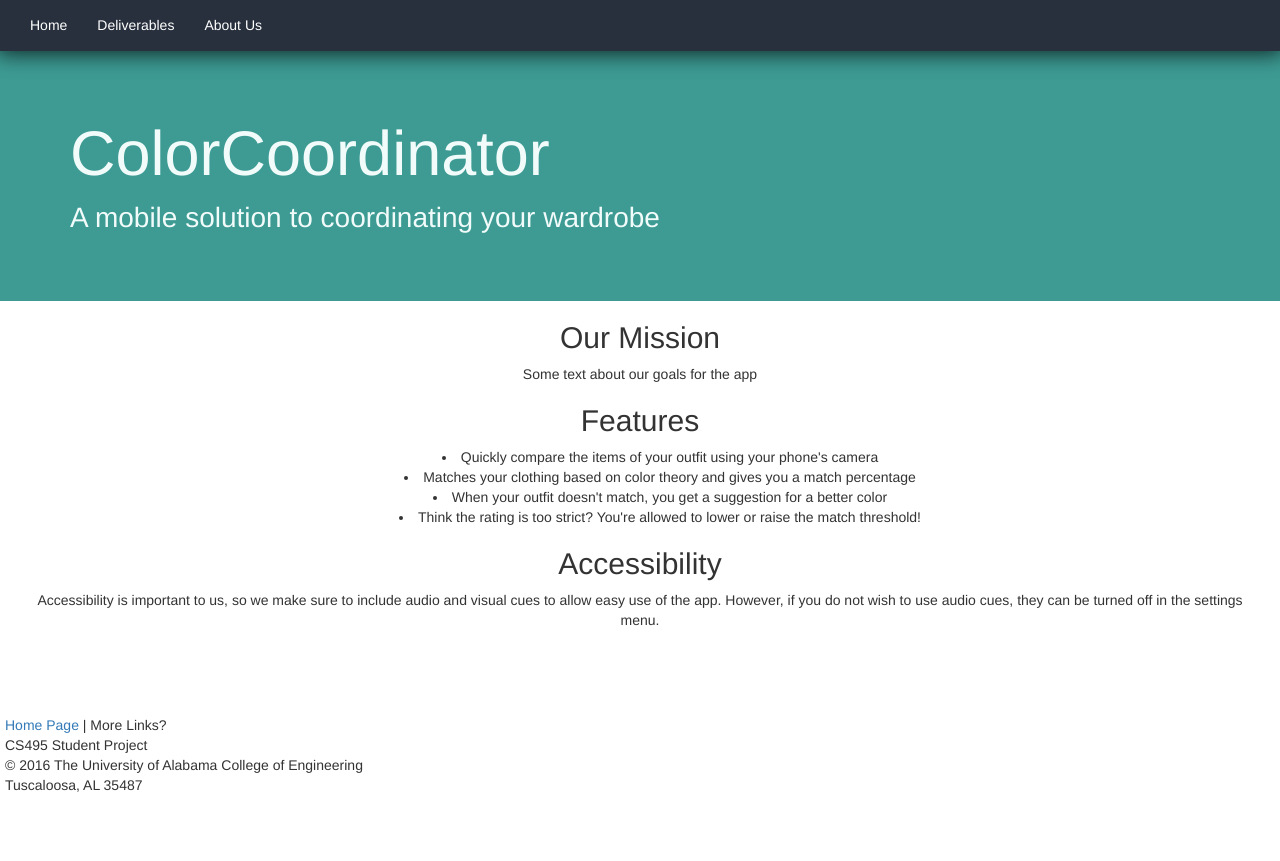
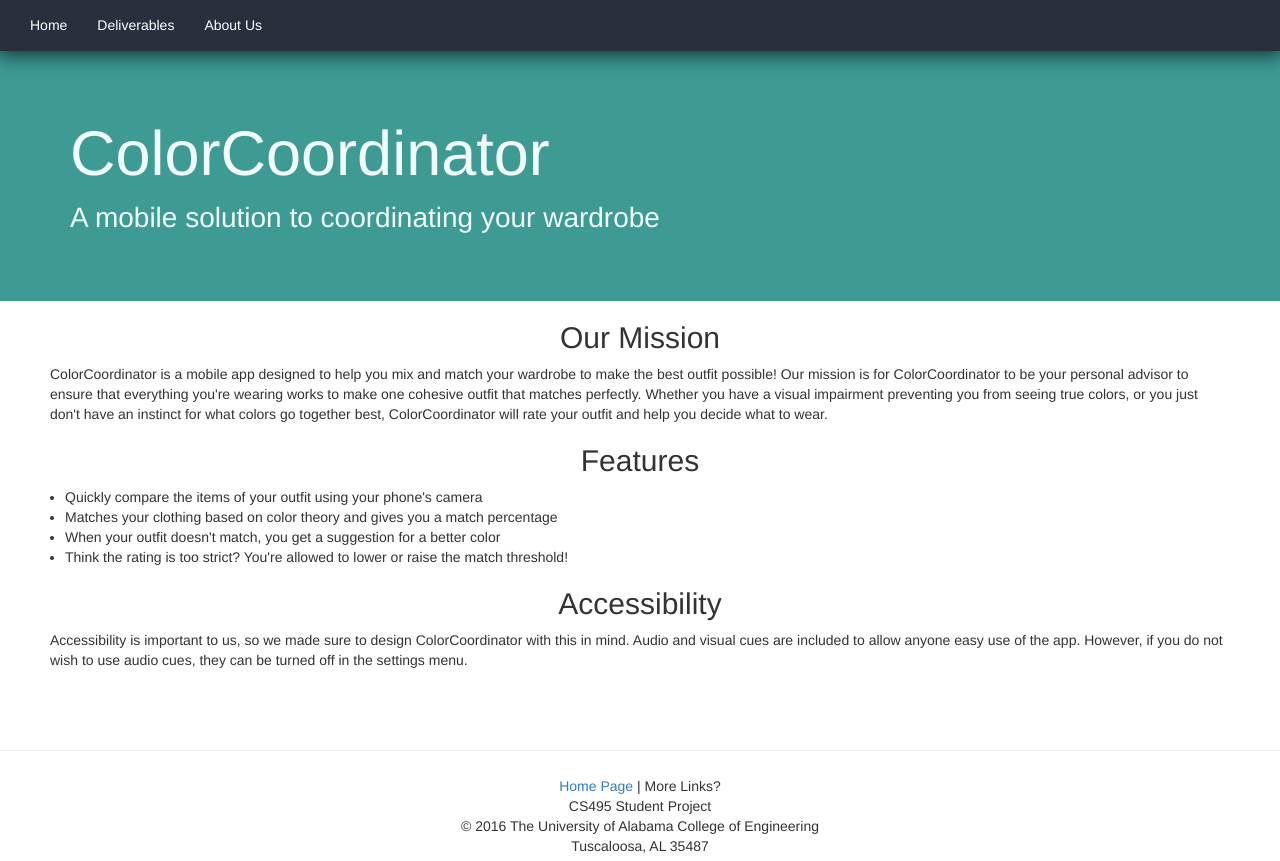
Before and after one commit to ColorCoordinator/ColorCoordinator.github.io, a plain HTML site: page index.html in a window 1280 px wide. Before the commit the page ends 800 px from the top, so only its background shows below. Drawn offline with Linux system fonts and the light colour scheme.

Commit message:
Added mission/names
Added text for our mission on the home page, along with our names on
the About Us page

```diff
--- a/index.html
+++ b/index.html
@@ -32,9 +32,16 @@
     <div class="row row-white-centered">
     	<div class="col-m-12">
     	<h2>Our Mission</h2>
-    	<p>Some text about our goals for the app</p>
+    	<p style="text-align: left;">
+		ColorCoordinator is a mobile app designed to help you mix and match your wardrobe
+		to make the best outfit possible! Our mission is for ColorCoordinator to be your
+		personal advisor to ensure that everything you're wearing works to make one cohesive
+		outfit that matches perfectly. Whether you have a visual impairment preventing you
+		from seeing true colors, or you just don't have an instinct for what colors go together
+		best, ColorCoordinator will rate your outfit and help you decide what to wear.
+		</p>
     	<h2>Features</h2>
-        <ul>
+        <ul style="text-align: left;">
             <li>Quickly compare the items of your outfit using your phone's camera</li>
             <li>Matches your clothing based on color theory and gives you a match percentage</li>
             <li>When your outfit doesn't match, you get a suggestion for a better color</li>
@@ -42,7 +49,8 @@
         </ul>
 
         <h2>Accessibility</h2>
-            <p>Accessibility is important to us, so we make sure to include audio and visual cues to allow easy use of the app. However, if
+            <p style="text-align: left;">Accessibility is important to us, so we made sure to design ColorCoordinator with this
+            in mind. Audio and visual cues are included to allow anyone easy use of the app. However, if
             you do not wish to use audio cues, they can be turned off in the settings menu.</p>
 </div>
     </div>
@@ -65,8 +73,9 @@
 
   <div class="push"></div>
   </div>
+  <hr>
   <div id="footer">
-    <div style="text-align: left; margin-left: auto; margin-right: auto; padding:5px"><a href="http://colorcoordinator.github.io">Home Page</a> | More Links? <br />
+    <div style="text-align: center; margin-left: auto; margin-right: auto; padding:5px"><a href="http://colorcoordinator.github.io">Home Page</a> | More Links? <br />
                 CS495 Student Project <br>
                 © 2016 The University of Alabama College of Engineering<br />
                 Tuscaloosa, AL 35487
--- a/style.css
+++ b/style.css
@@ -39,7 +39,7 @@
 .row-white-centered {
 	background-color:#ffffff;
 	text-align: center;
-	padding: 25px;
+	padding: 50px;
 	padding-top: 0px;
 }
 .rounded {
@@ -52,12 +52,13 @@
 	overflow: hidden;
 }
 .full-height{
-	height:90%;
+	height:95%;
 	padding: 10px 50px;
 }
 
 ul {
-    list-style-position: inside;
+	padding-left: 15px;
+   list-style-position: none;
 }
 .wrapper {
 	min-height: 100%;
```
Also changed, not shown: about-us.html (+8 -0 lines).
